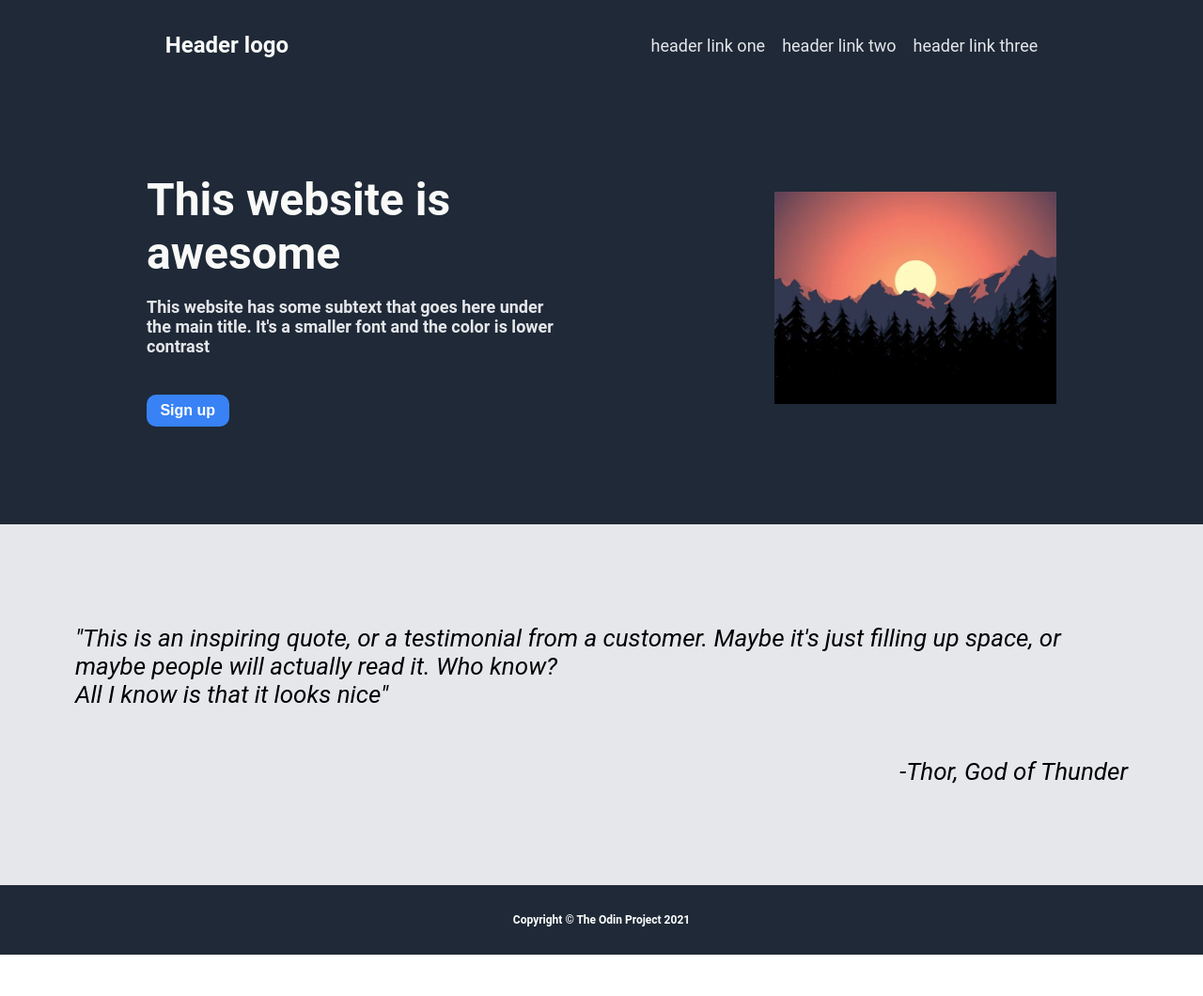
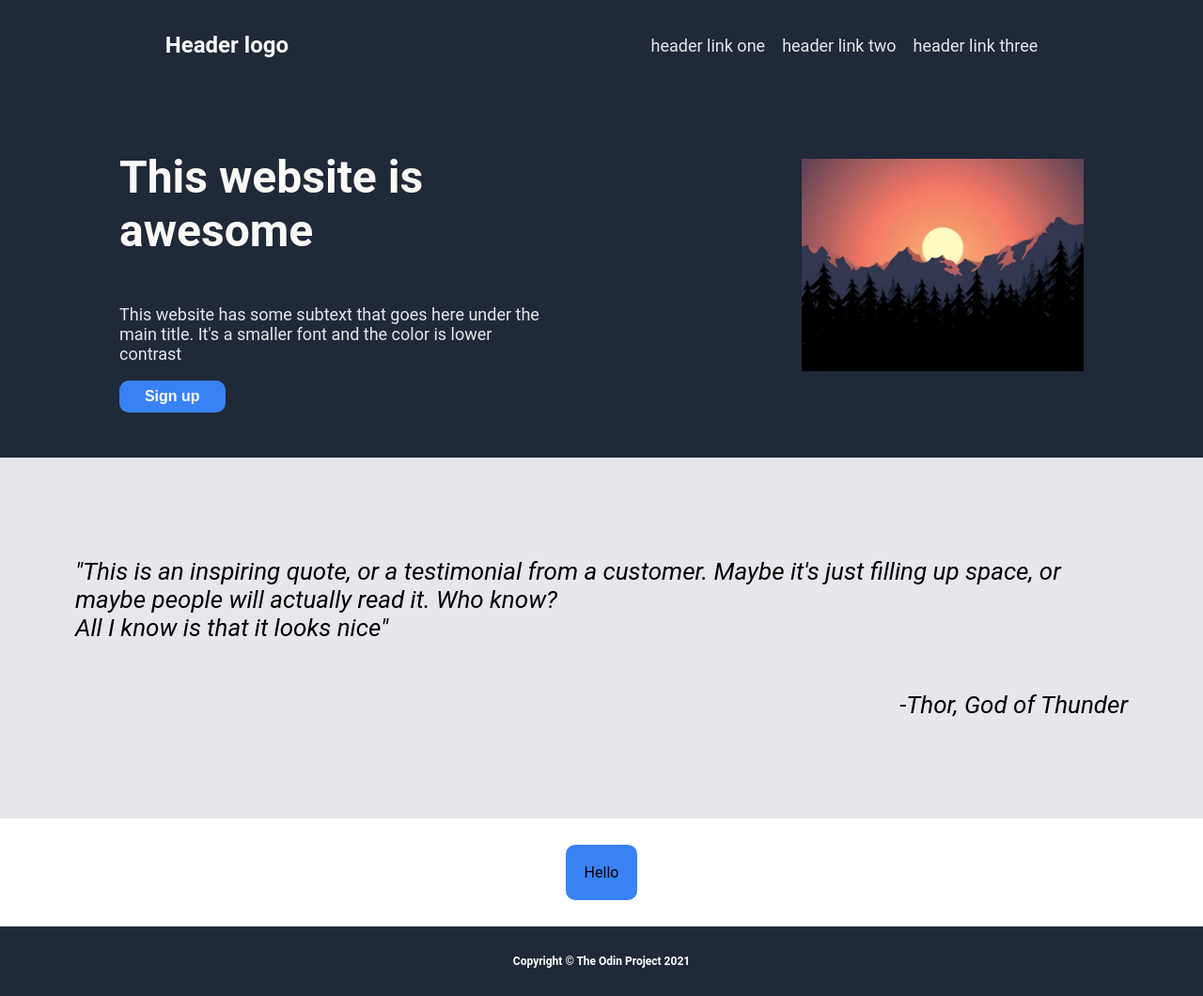
Before and after one commit to Betolicon/Landing-Page, a plain HTML site: page index.html in a window 1280 px wide. Shown: the whole page at 94% size. Before the commit the page ends 1016 px from the top, so only its background shows below. Drawn offline with Linux system fonts and the light colour scheme.

Commit message:
I added a container and its color (blue)

```diff
--- a/index.html
+++ b/index.html
@@ -22,7 +22,7 @@
 
             <div class="content">
                 <div class="second">
-                    <dhq class="main">This website is awesome</h1>
+                    <h1 class="main">This website is awesome</h1>
                     <p class="sub-text">This website has some subtext that goes here under the main title. It's a smaller font and the color is lower contrast</p   >
                     <button>Sign up</button>
                 </div>
@@ -42,6 +42,9 @@
             <p id="author">-Thor, God of Thunder</p>
         </div>
         <div class="sign-up">
+            <div class="container">
+                Hello
+            </div>
 
         </div>
         <div class="footer">
--- a/style.css
+++ b/style.css
@@ -73,8 +73,9 @@ button{
     display: flex;
     justify-content: space-around;
     align-items: center;
-    padding: 6rem 0;
-    gap: 22px;
+    flex-wrap: wrap;
+    padding: 40px 0;
+    gap: 38px;
 }
 
 .second{
@@ -114,3 +115,16 @@ h3{
     font-size: 12px;
     padding: 18px;
 }
+
+.sign-up{
+    display: flex;
+    justify-content: center;
+    align-items: center;
+    padding: 28px;
+}
+
+.container{
+    background-color: #3882F6;
+    padding: 20px;
+    border-radius: 10px;
+}
```
